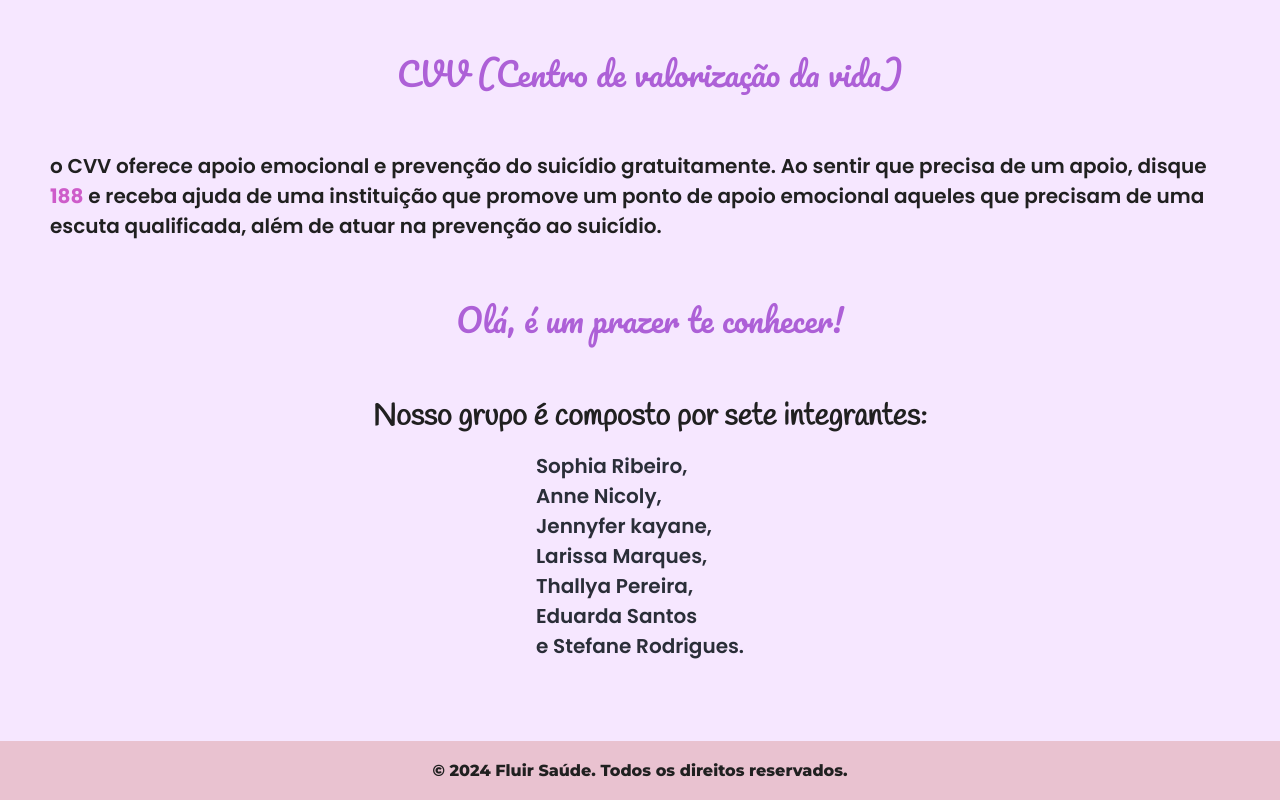
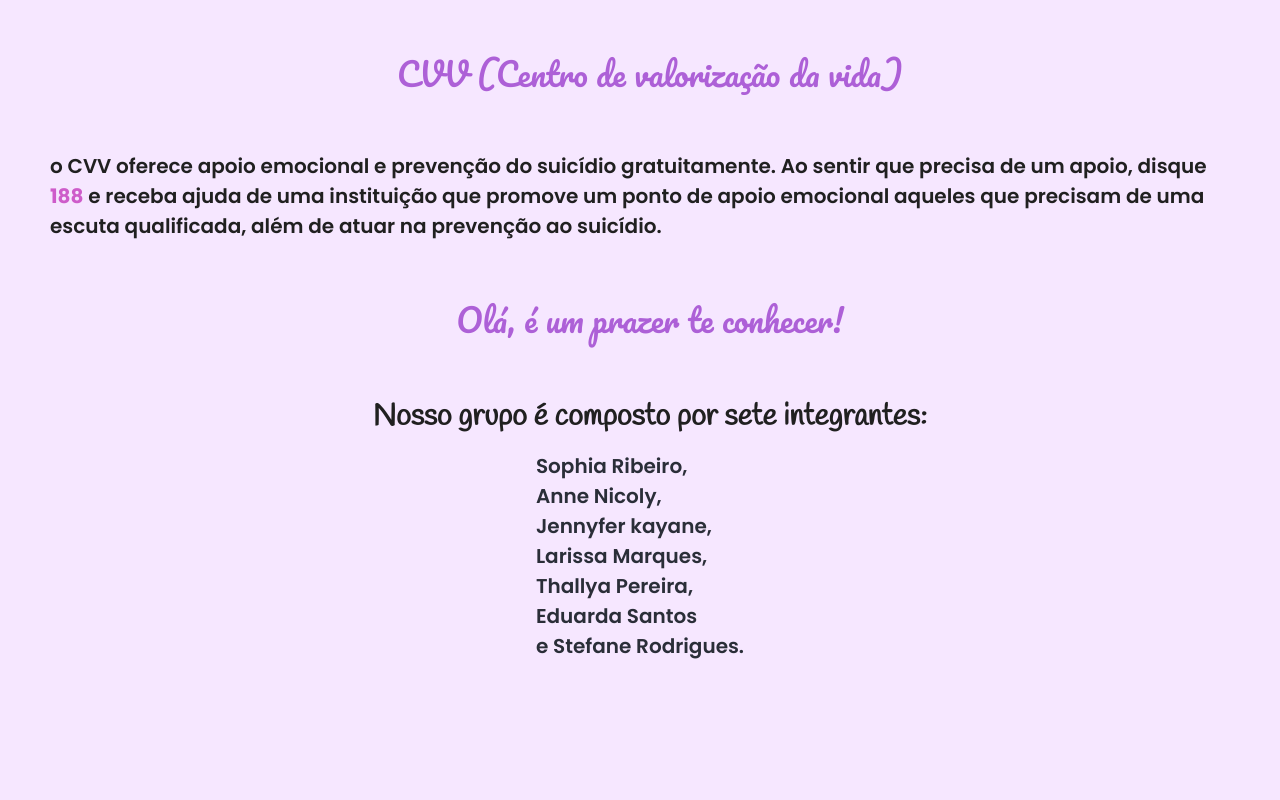
Before and after one commit to BielMeloDev/Fluir_Saude, a plain HTML site: page index.html in a window 1280 px wide. Shown: the part 9699-10499 px from the top of the page. After the commit the page ends 10440 px from the top, so only its background shows below. Drawn offline with Linux system fonts and the light colour scheme; a web font is replaced by a local one.

Commit message:
removi footer

```diff
--- a/assets/styles/style.css
+++ b/assets/styles/style.css
@@ -412,7 +412,7 @@ div.video-cor > iframe {
 }
 
 /* Rodapé */
-footer {
+/* footer {
     background-color: #e9c2d0;
     color: #202020;
     padding: 20px 0;
@@ -422,4 +422,4 @@ footer {
     width: 100%;
     position: absolute;
     bottom: 1;
-}
+} */
--- a/index.html
+++ b/index.html
@@ -178,11 +178,11 @@
 
         <script src="assets/scripts/mobile-navbar.js"></script>
     </main>
-        <footer>
+        <!-- <footer>
             <div class="container">
                 <p>© 2024 Fluir Saúde. Todos os direitos reservados.</p>
             </div>
-        </footer>
+        </footer> -->
 </body>
 </html>
 </body>
```
